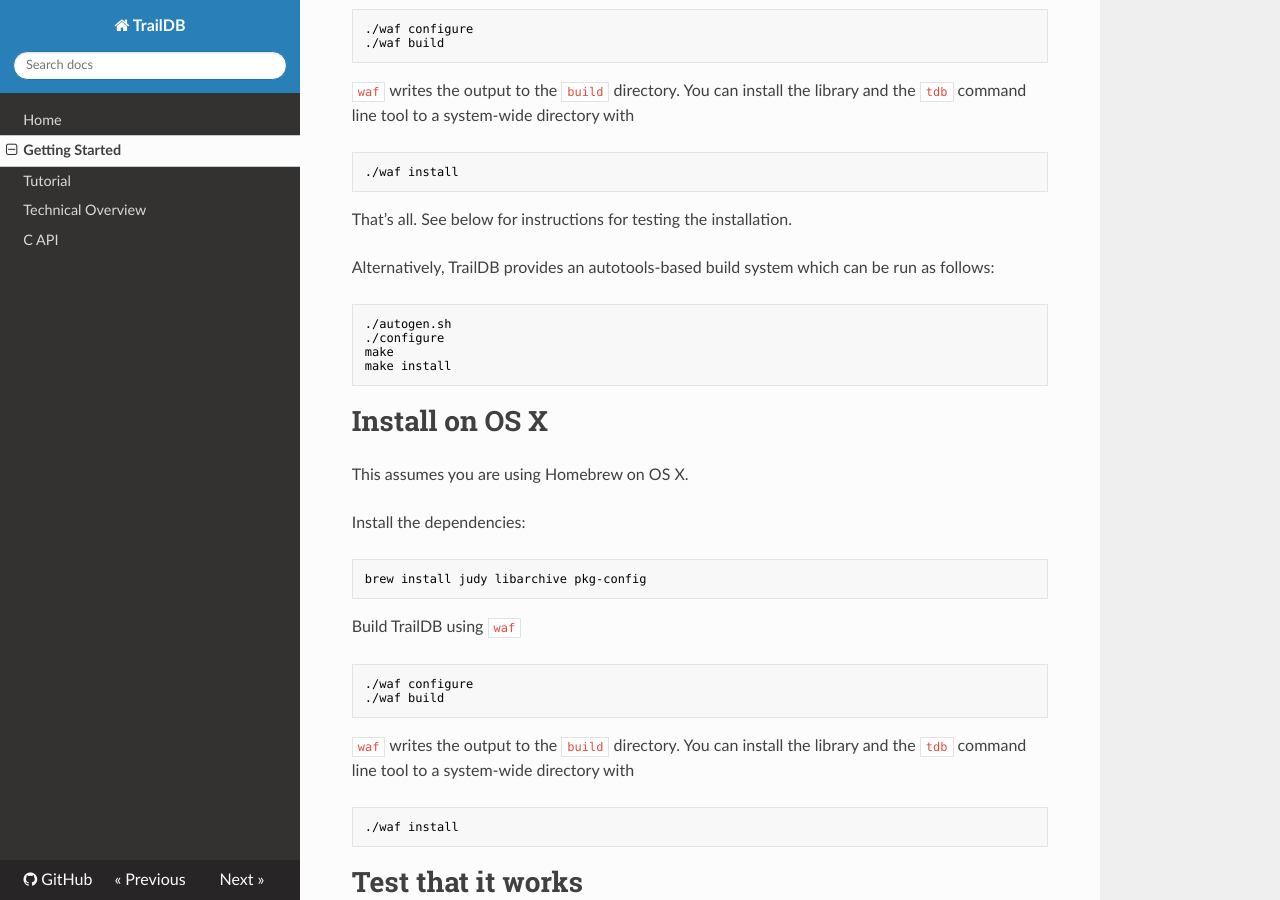
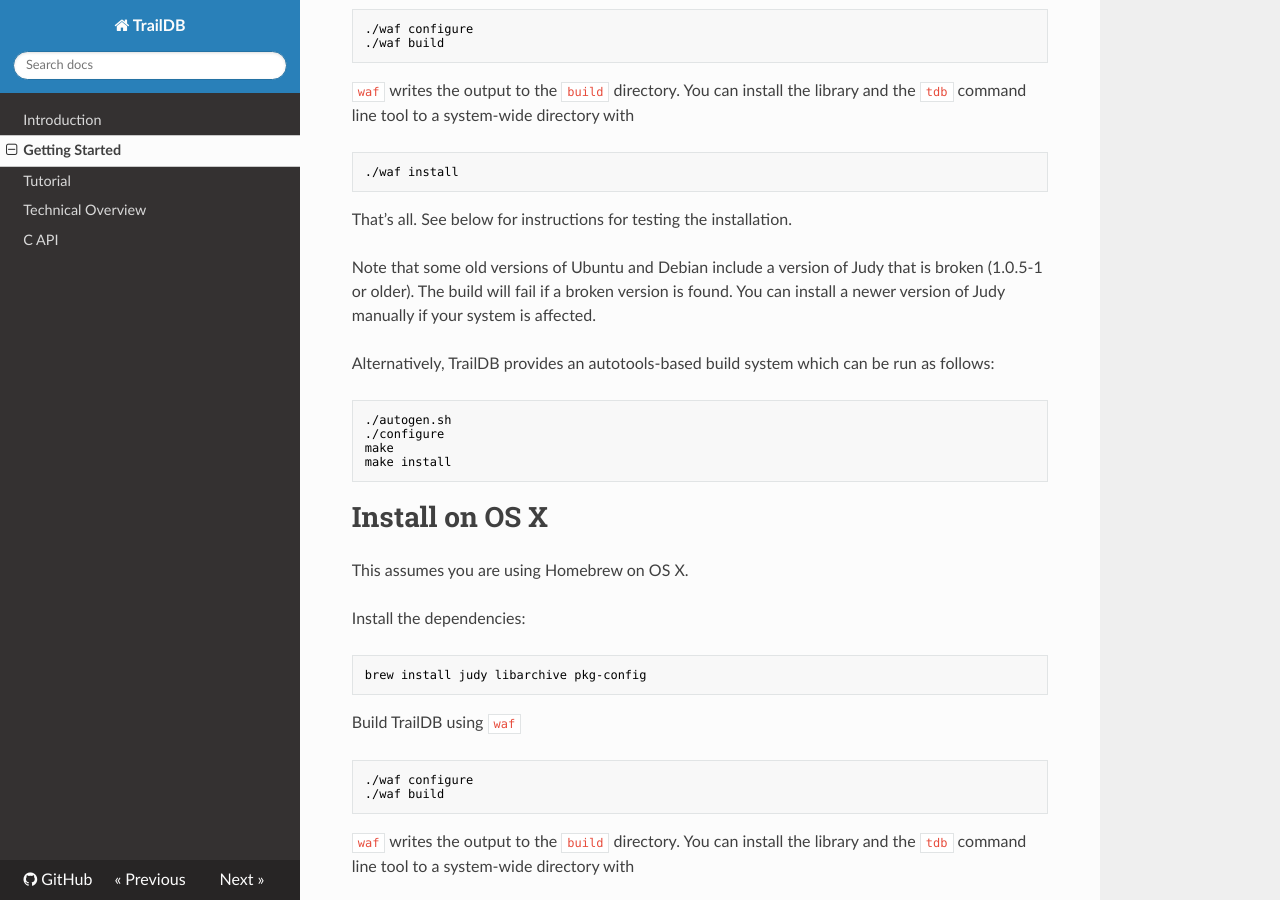
Before and after one commit to traildb/traildb, an MkDocs documentation site: the page built from doc/docs/getting_started.md, in a window 1280 px wide and 900 px high, scrolled down 648 px. Built offline with MkDocs 1.6.1, drawn with Linux system fonts in a browser that asks for light colours; nearby versions of some CDN libraries; old or Windows-style settings are respelled for this version of MkDocs.

Commit message:
add a note about broken Judy in getting started, other minor doc fixes

````diff
--- a/doc/docs/getting_started.md
+++ b/doc/docs/getting_started.md
@@ -34,6 +34,11 @@
 ```
 
 That's all. See below for instructions for testing the installation.
+
+Note that some old versions of Ubuntu and Debian include a version of
+Judy that is broken (1.0.5-1 or older). The build will fail if a broken
+version is found. You can install a newer version of Judy manually if
+your system is affected.
 
 Alternatively, TrailDB provides an autotools-based build system which
 can be run as follows:
--- a/doc/mkdocs.yml
+++ b/doc/mkdocs.yml
@@ -1,6 +1,6 @@
 site_name: TrailDB
 pages:
-- Home: index.md
+- Introduction: index.md
 - Getting Started: getting_started.md
 - Tutorial: tutorial.md
 - Technical Overview: technical_overview.md
````
Also changed, not shown: doc/docs/index.md (+1 -0 lines).
